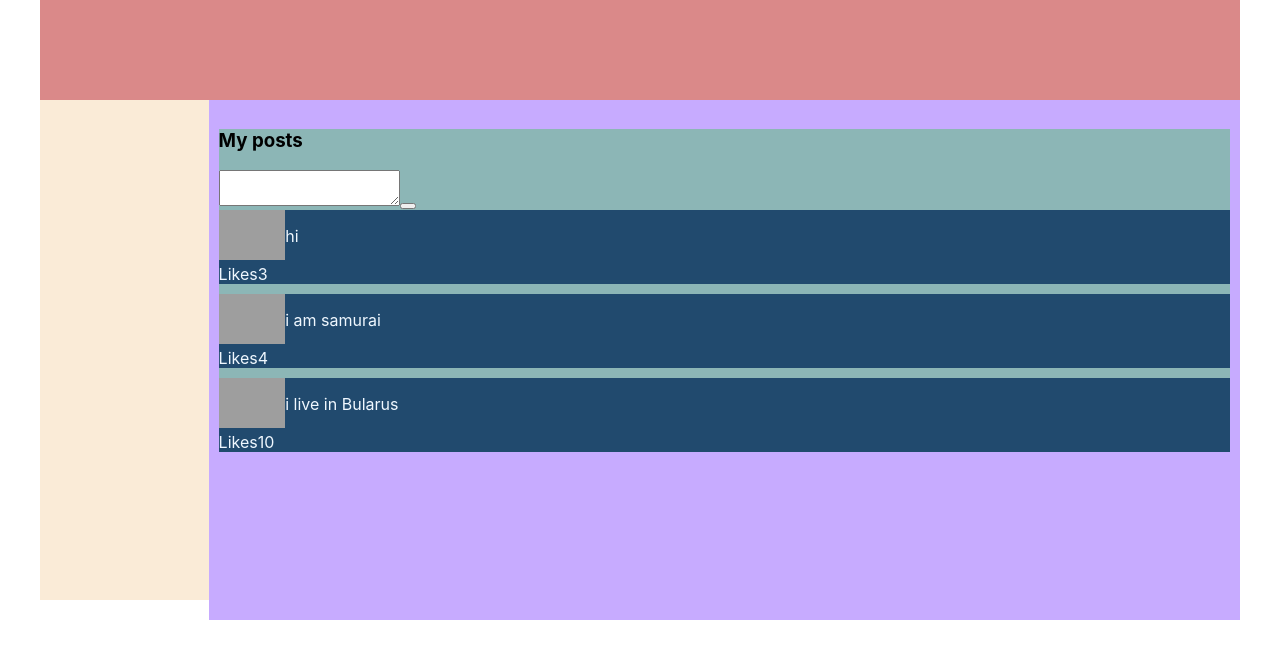
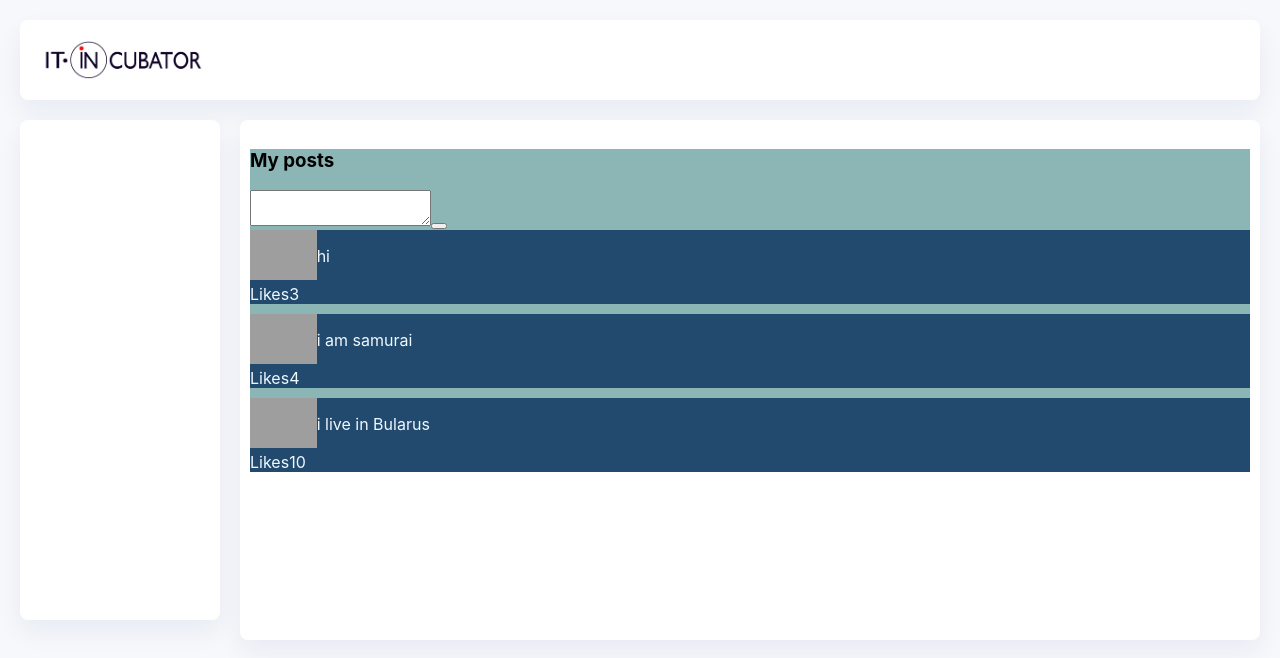
Before and after one commit to splinshady/samurai-way, a React (Create React App) app: page /profile in a window 1280 px wide. Shown: the top 658 px of the page. Built offline with nearby package versions, Linux system fonts and the light colour scheme; grey boxes are pictures that could not be loaded.

Commit message:
style: style basic sections

```diff
--- a/src/App.css
+++ b/src/App.css
@@ -1,14 +1,24 @@
 body {
+    background-color: #F6F8FB;
+    padding: 20px;
 }
 
 ul {
     list-style-type: none;
 }
 
-.container {
+.shadow_section {
+    background-color: white;
+    box-shadow: 0px 12px 26px rgba(16, 30, 115, 0.06);
+    border-radius: 8px;
+}
+
+.App {
     display: flex;
-    width: 1200px;
+    flex-flow: row wrap;
+    width: 100%;
     margin: 0 auto;
+    gap: 20px;
 }
 
 .star {
--- a/src/App.tsx
+++ b/src/App.tsx
@@ -5,15 +5,13 @@ import Navbar from "./components/navbar/Navbar";
 import Profile from "./components/profile/Profile";
 
 function App() {
-  return (
-    <div className="App">
-        <Header />
-        <div className="container">
-            <Navbar />
-            <Profile />
+    return (
+        <div className="App">
+            <Header/>
+            <Navbar/>
+            <Profile/>
         </div>
-    </div>
-  );
+    );
 }
 
 export default App;
--- a/src/components/header/Header.module.css
+++ b/src/components/header/Header.module.css
@@ -1,6 +1,11 @@
 .header {
-    margin: 0 auto;
-    width: 1200px;
-    height: 100px;
-    background-color: #da8989;
+    display: flex;
+    align-items: center;
+    width: 100%;
+    height: 80px;
+    padding-left: 20px;
 }
+
+.logo {
+    height: 40px;
+}
--- a/src/components/header/Header.tsx
+++ b/src/components/header/Header.tsx
@@ -1,10 +1,11 @@
 import React from 'react';
 import style from './Header.module.css';
+import logo from '../../assets/icons/incubator.png';
 
 const Header = () => {
     return (
-        <header className={style.header}>
-
+        <header className={style.header + ' shadow_section'}>
+            <img className={style.logo} src={logo} alt="logo"/>
         </header>
     );
 };
--- a/src/components/navbar/Navbar.module.css
+++ b/src/components/navbar/Navbar.module.css
@@ -1,5 +1,4 @@
 .navbar {
     width: 200px;
     height: 500px;
-    background-color: antiquewhite;
 }
--- a/src/components/navbar/Navbar.tsx
+++ b/src/components/navbar/Navbar.tsx
@@ -3,7 +3,7 @@ import style from './Navbar.module.css';
 
 const Navbar = () => {
     return (
-        <nav className={style.navbar}>
+        <nav className={style.navbar + ' shadow_section'}>
 
         </nav>
     );
--- a/src/components/profile/Profile.module.css
+++ b/src/components/profile/Profile.module.css
@@ -1,6 +1,5 @@
 .profile {
-    width: 100%;
+    flex-grow: 1;
     height: 500px;
-    background-color: #c7abff;
     padding: 10px;
 }
--- a/src/components/profile/Profile.tsx
+++ b/src/components/profile/Profile.tsx
@@ -5,7 +5,7 @@ import MyPosts from "./myPosts/MyPosts";
 
 const Profile = () => {
     return (
-        <div className={style.profile}>
+        <div className={style.profile + ' shadow_section'}>
             <MyPosts />
         </div>
     );
```
Also changed, not shown: src/assets/icons/incubator.png (added).
